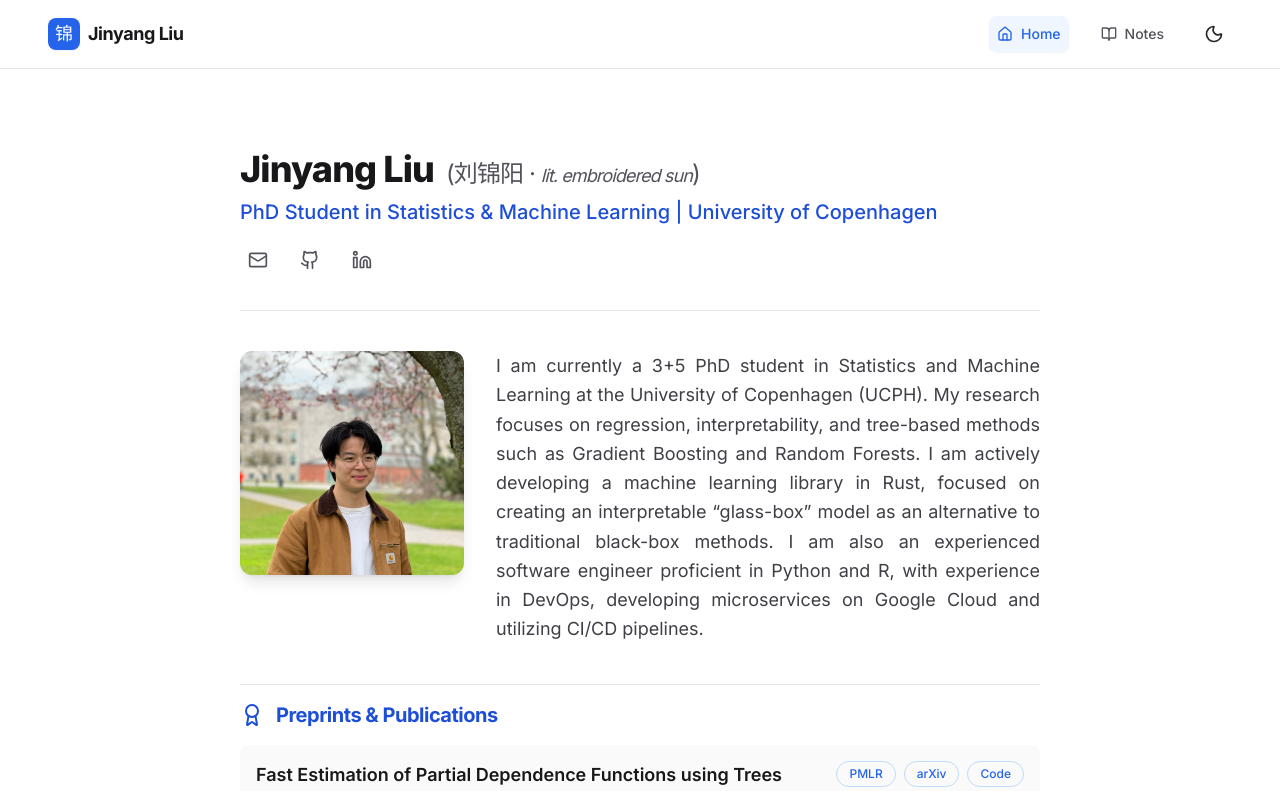
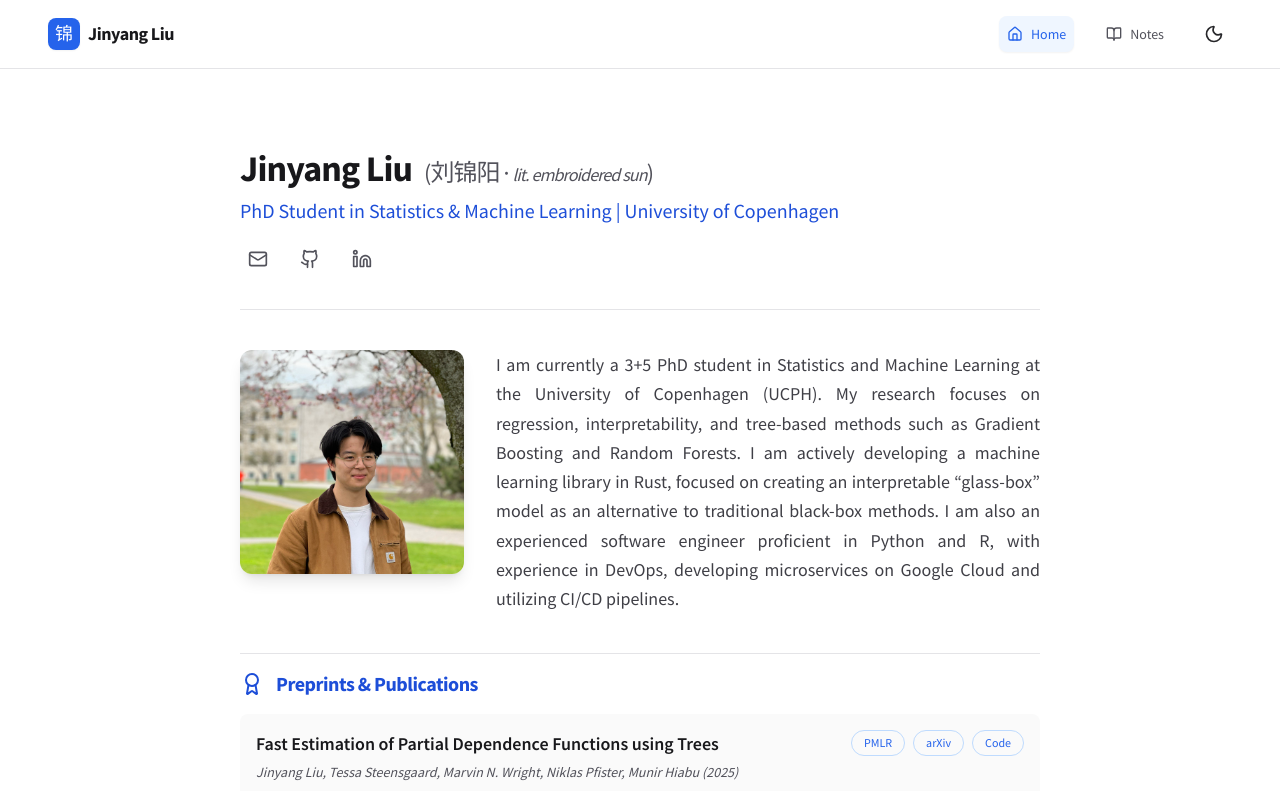
Before and after one commit to jyliuu/jyliuu.github.io, a React (Vite) app: page / in a window 1280 px wide. Shown: the top 791 px of the page. Built offline with nearby package versions, Linux system fonts and the light colour scheme.

Commit message:
Use nicer font

```diff
--- a/src/App.jsx
+++ b/src/App.jsx
@@ -646,9 +646,10 @@
   return (
     <div className="min-h-screen bg-white dark:bg-zinc-900 font-sans transition-colors duration-500">
       <style>{`
-        /* Set Inter as primary font */
-        @import url('https://fonts.googleapis.com/css2?family=Inter:wght@100..900&display=swap');
-        .font-sans { font-family: 'Inter', sans-serif; }
+        /* Set Source Sans Pro as primary font */
+        @import url('https://fonts.googleapis.com/css2?family=Source+Sans+Pro:wght@400;600;700&display=swap');
+        .font-sans { font-family: 'Source Sans Pro', sans-serif; }
+
         /* Reset and enforce professional code aesthetic */
         pre {
           font-family: 'SFMono-Regular', Consolas, 'Liberation Mono', Menlo, monospace;
```
